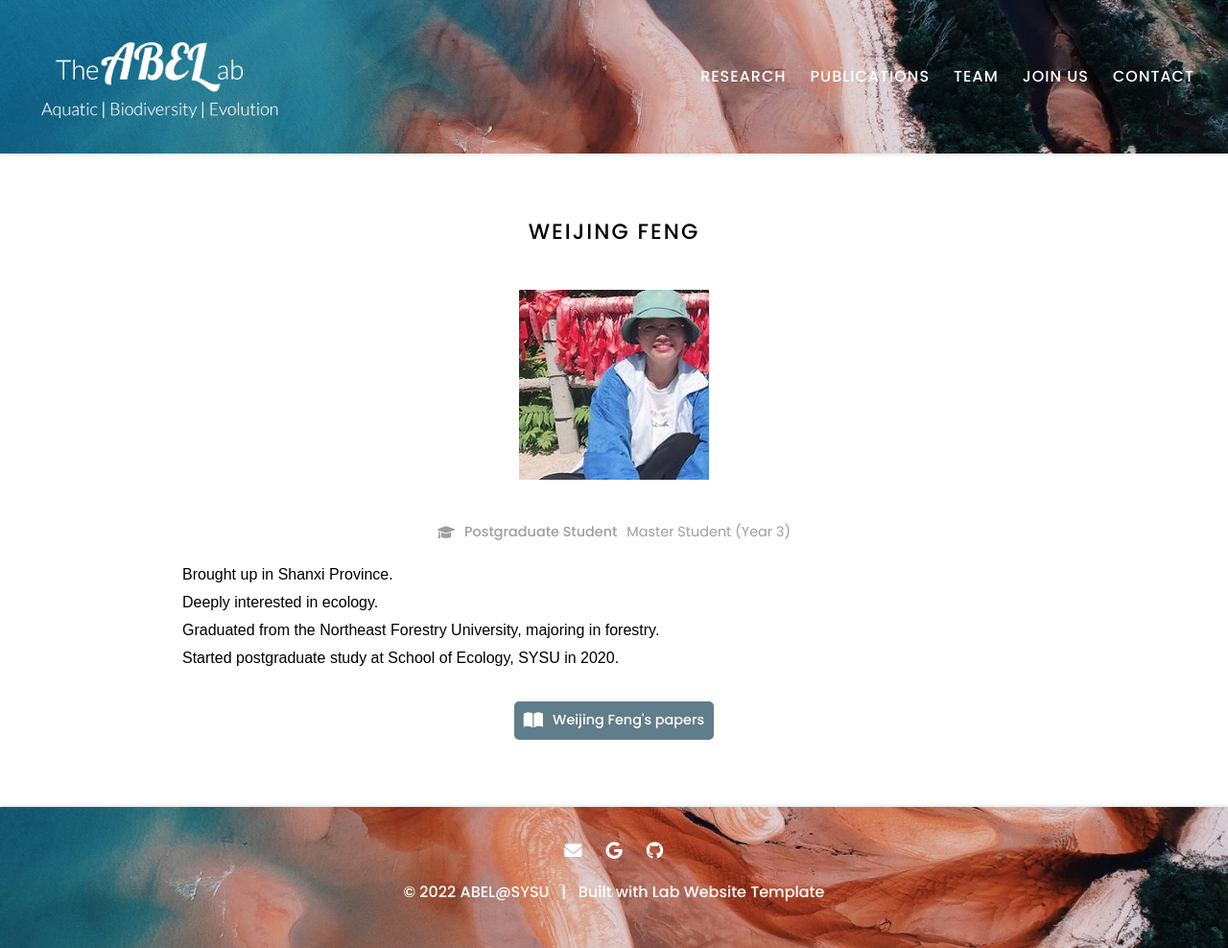
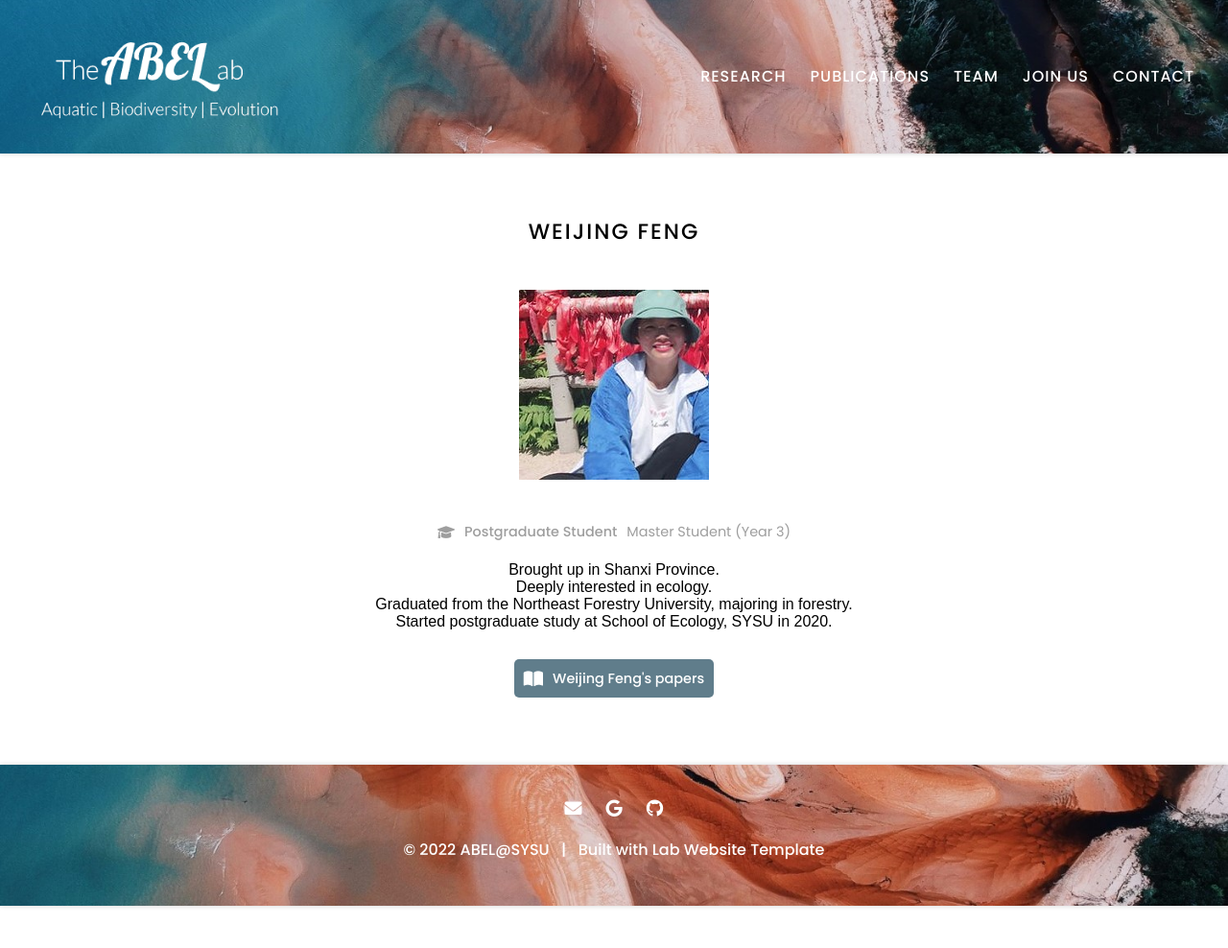
Before and after one commit to abel-sysu/en, a Jekyll site: the page built from _members/fengweijing.md, in a window 1280 px wide. Shown: the whole page at 96% size. Built offline with Jekyll 4.4.1, drawn with Linux system fonts in a browser that asks for light colours; after the commit the page ends 944 px from its top, so only the background shows below that.

Commit message:
Update fengweijing.md

```diff
--- a/_members/fengweijing.md
+++ b/_members/fengweijing.md
@@ -7,7 +7,9 @@ aliases:
   - 冯薇静
 ---
 
+<centre>
 Brought up in Shanxi Province. <br>
 Deeply interested in ecology. <br>
 Graduated from the Northeast Forestry University, majoring in forestry. <br>
 Started postgraduate study at School of Ecology, SYSU in 2020.
+</centre>
```
